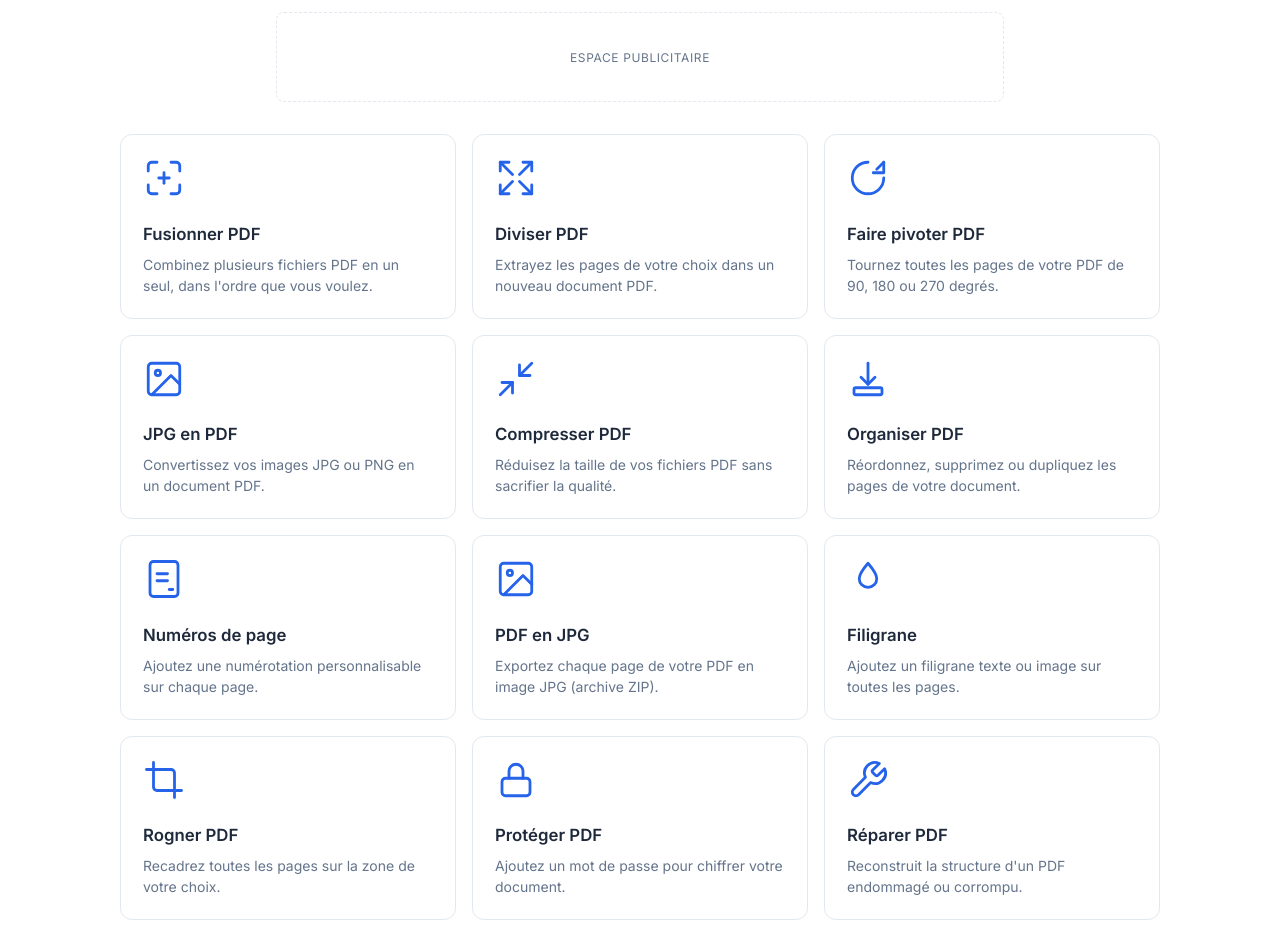
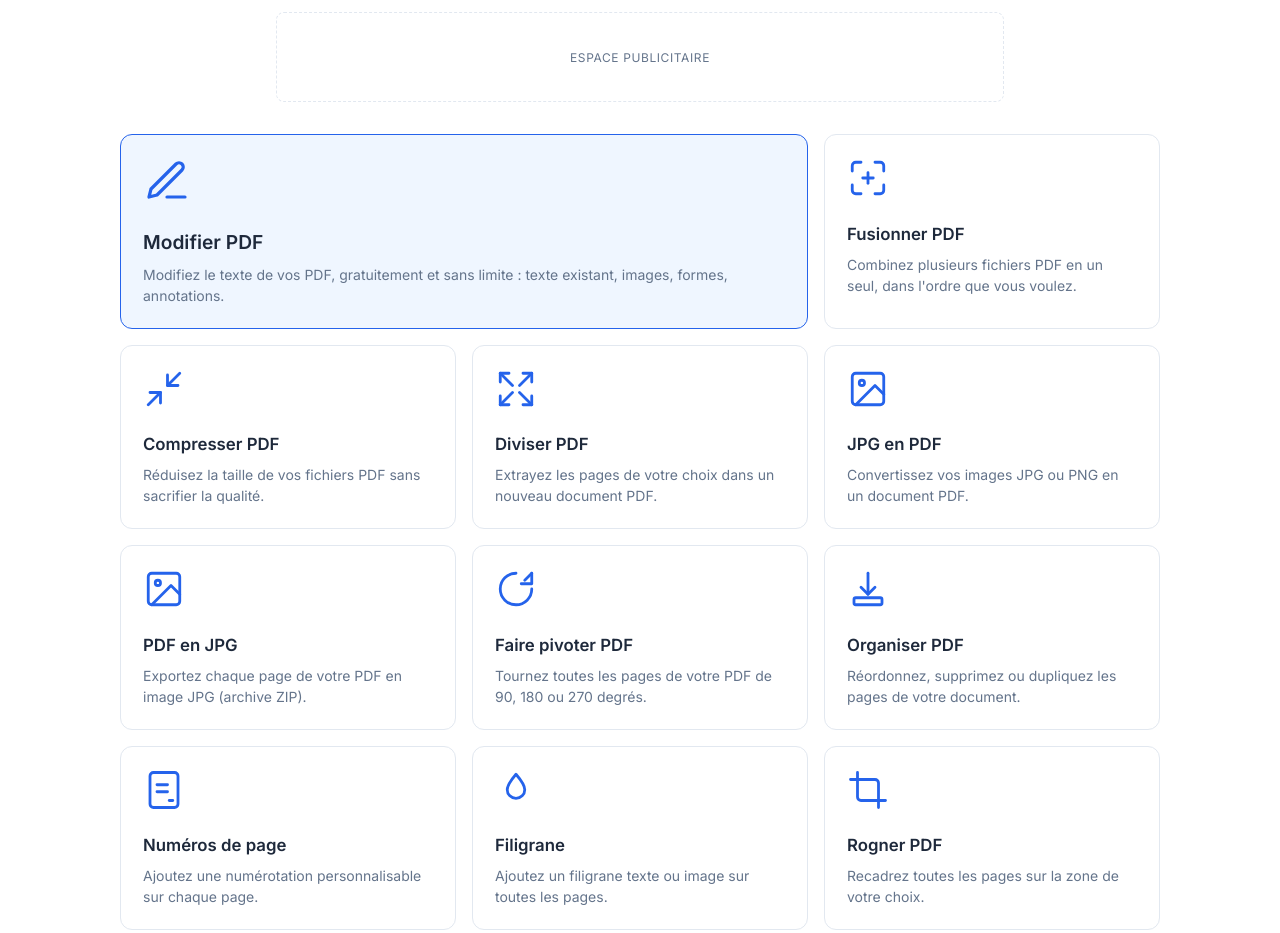
Before and after one commit to YOSO98/tchadiaPDF, a plain HTML site: page index.html in a window 1280 px wide. Shown: the part 360-1293 px from the top of the page. Drawn offline with Linux system fonts and the light colour scheme.

Commit message:
Phase 3 Bloc 5 : mise en avant de Modifier PDF sur la page d'accueil
- index.html : carte Modifier PDF en premiere position, sur deux colonnes,
  avec message dedie ; grille reordonnee par utilite (fusionner,
  compresser, diviser, convertir, puis le reste).
- README.md : section dediee a l'editeur comme fonctionnalite phare,
  mention de qpdf-wasm et des polices Liberation dans la stack technique,
  tableau des outils mis a jour et reordonne.

```diff
--- a/index.html
+++ b/index.html
@@ -8,6 +8,12 @@
   <link rel="preconnect" href="https://fonts.googleapis.com">
   <link href="https://fonts.googleapis.com/css2?family=Inter:wght@400;500;600;700&display=swap" rel="stylesheet">
   <link rel="stylesheet" href="css/style.css">
+  <style>
+    .tool-card.featured { grid-column: span 2; background: var(--blue-50); border-color: var(--blue); }
+    .tool-card.featured .tool-icon { width: 48px; height: 48px; }
+    .tool-card.featured h2 { font-size: 1.2rem; }
+    @media (max-width: 560px) { .tool-card.featured { grid-column: span 1; } }
+  </style>
 </head>
 <body>
 
@@ -32,10 +38,22 @@
 <main class="container" id="outils">
   <div class="tools-grid">
 
+    <a class="tool-card featured" href="modifier-pdf.html">
+      <svg class="tool-icon" viewBox="0 0 24 24" fill="none" stroke="currentColor" stroke-width="1.6" stroke-linecap="round" stroke-linejoin="round"><path d="M12 20h9"/><path d="M16.5 3.5a2.1 2.1 0 0 1 3 3L7 19l-4 1 1-4z"/></svg>
+      <h2>Modifier PDF</h2>
+      <p>Modifiez le texte de vos PDF, gratuitement et sans limite : texte existant, images, formes, annotations.</p>
+    </a>
+
     <a class="tool-card" href="fusionner.html">
       <svg class="tool-icon" viewBox="0 0 24 24" fill="none" stroke="currentColor" stroke-width="1.6" stroke-linecap="round" stroke-linejoin="round"><path d="M8 3H5a2 2 0 0 0-2 2v3"/><path d="M16 3h3a2 2 0 0 1 2 2v3"/><path d="M8 21H5a2 2 0 0 1-2-2v-3"/><path d="M16 21h3a2 2 0 0 0 2-2v-3"/><path d="M9 12h6"/><path d="M12 9v6"/></svg>
       <h2>Fusionner PDF</h2>
       <p>Combinez plusieurs fichiers PDF en un seul, dans l'ordre que vous voulez.</p>
+    </a>
+
+    <a class="tool-card" href="compresser-pdf.html">
+      <svg class="tool-icon" viewBox="0 0 24 24" fill="none" stroke="currentColor" stroke-width="1.6" stroke-linecap="round" stroke-linejoin="round"><polyline points="4 14 10 14 10 20"/><polyline points="20 10 14 10 14 4"/><line x1="14" y1="10" x2="21" y2="3"/><line x1="3" y1="21" x2="10" y2="14"/></svg>
+      <h2>Compresser PDF</h2>
+      <p>Réduisez la taille de vos fichiers PDF sans sacrifier la qualité.</p>
     </a>
 
     <a class="tool-card" href="diviser.html">
@@ -44,22 +62,22 @@
       <p>Extrayez les pages de votre choix dans un nouveau document PDF.</p>
     </a>
 
-    <a class="tool-card" href="pivoter.html">
-      <svg class="tool-icon" viewBox="0 0 24 24" fill="none" stroke="currentColor" stroke-width="1.6" stroke-linecap="round" stroke-linejoin="round"><path d="M21 12a9 9 0 1 1-9-9"/><path d="M21 3v6h-6"/><path d="M21 3l-4 4"/></svg>
-      <h2>Faire pivoter PDF</h2>
-      <p>Tournez toutes les pages de votre PDF de 90, 180 ou 270 degrés.</p>
-    </a>
-
     <a class="tool-card" href="jpg-en-pdf.html">
       <svg class="tool-icon" viewBox="0 0 24 24" fill="none" stroke="currentColor" stroke-width="1.6" stroke-linecap="round" stroke-linejoin="round"><rect x="3" y="3" width="18" height="18" rx="2"/><circle cx="8.5" cy="8.5" r="1.5"/><path d="M21 15l-5-5L5 21"/></svg>
       <h2>JPG en PDF</h2>
       <p>Convertissez vos images JPG ou PNG en un document PDF.</p>
     </a>
 
-    <a class="tool-card" href="compresser-pdf.html">
-      <svg class="tool-icon" viewBox="0 0 24 24" fill="none" stroke="currentColor" stroke-width="1.6" stroke-linecap="round" stroke-linejoin="round"><polyline points="4 14 10 14 10 20"/><polyline points="20 10 14 10 14 4"/><line x1="14" y1="10" x2="21" y2="3"/><line x1="3" y1="21" x2="10" y2="14"/></svg>
-      <h2>Compresser PDF</h2>
-      <p>Réduisez la taille de vos fichiers PDF sans sacrifier la qualité.</p>
+    <a class="tool-card" href="pdf-en-jpg.html">
+      <svg class="tool-icon" viewBox="0 0 24 24" fill="none" stroke="currentColor" stroke-width="1.6" stroke-linecap="round" stroke-linejoin="round"><rect x="3" y="3" width="18" height="18" rx="2"/><circle cx="8.5" cy="8.5" r="1.5"/><path d="M21 15l-5-5L5 21"/></svg>
+      <h2>PDF en JPG</h2>
+      <p>Exportez chaque page de votre PDF en image JPG (archive ZIP).</p>
+    </a>
+
+    <a class="tool-card" href="pivoter.html">
+      <svg class="tool-icon" viewBox="0 0 24 24" fill="none" stroke="currentColor" stroke-width="1.6" stroke-linecap="round" stroke-linejoin="round"><path d="M21 12a9 9 0 1 1-9-9"/><path d="M21 3v6h-6"/><path d="M21 3l-4 4"/></svg>
+      <h2>Faire pivoter PDF</h2>
+      <p>Tournez toutes les pages de votre PDF de 90, 180 ou 270 degrés.</p>
     </a>
 
     <a class="tool-card" href="organiser-pdf.html">
@@ -72,12 +90,6 @@
       <svg class="tool-icon" viewBox="0 0 24 24" fill="none" stroke="currentColor" stroke-width="1.6" stroke-linecap="round" stroke-linejoin="round"><rect x="4" y="2" width="16" height="20" rx="2"/><line x1="8" y1="9" x2="14" y2="9"/><line x1="8" y1="13" x2="14" y2="13"/><line x1="15" y1="18" x2="17" y2="18"/></svg>
       <h2>Numéros de page</h2>
       <p>Ajoutez une numérotation personnalisable sur chaque page.</p>
-    </a>
-
-    <a class="tool-card" href="pdf-en-jpg.html">
-      <svg class="tool-icon" viewBox="0 0 24 24" fill="none" stroke="currentColor" stroke-width="1.6" stroke-linecap="round" stroke-linejoin="round"><rect x="3" y="3" width="18" height="18" rx="2"/><circle cx="8.5" cy="8.5" r="1.5"/><path d="M21 15l-5-5L5 21"/></svg>
-      <h2>PDF en JPG</h2>
-      <p>Exportez chaque page de votre PDF en image JPG (archive ZIP).</p>
     </a>
 
     <a class="tool-card" href="filigrane.html">
@@ -140,12 +152,6 @@
       <p>Transformez une photo en PDF avec correction de perspective.</p>
     </a>
 
-    <a class="tool-card" href="modifier-pdf.html">
-      <svg class="tool-icon" viewBox="0 0 24 24" fill="none" stroke="currentColor" stroke-width="1.6" stroke-linecap="round" stroke-linejoin="round"><path d="M12 20h9"/><path d="M16.5 3.5a2.1 2.1 0 0 1 3 3L7 19l-4 1 1-4z"/></svg>
-      <h2>Modifier PDF</h2>
-      <p>Ajoutez du texte, des formes ou un dessin sur vos pages.</p>
-    </a>
-
     <a class="tool-card" href="aplatir-pdf.html">
       <svg class="tool-icon" viewBox="0 0 24 24" fill="none" stroke="currentColor" stroke-width="1.6" stroke-linecap="round" stroke-linejoin="round"><rect x="3" y="3" width="18" height="18" rx="2"/><path d="M3 9h18"/><path d="M9 21V9"/></svg>
       <h2>Aplatir PDF</h2>
```
Also changed, not shown: README.md.
